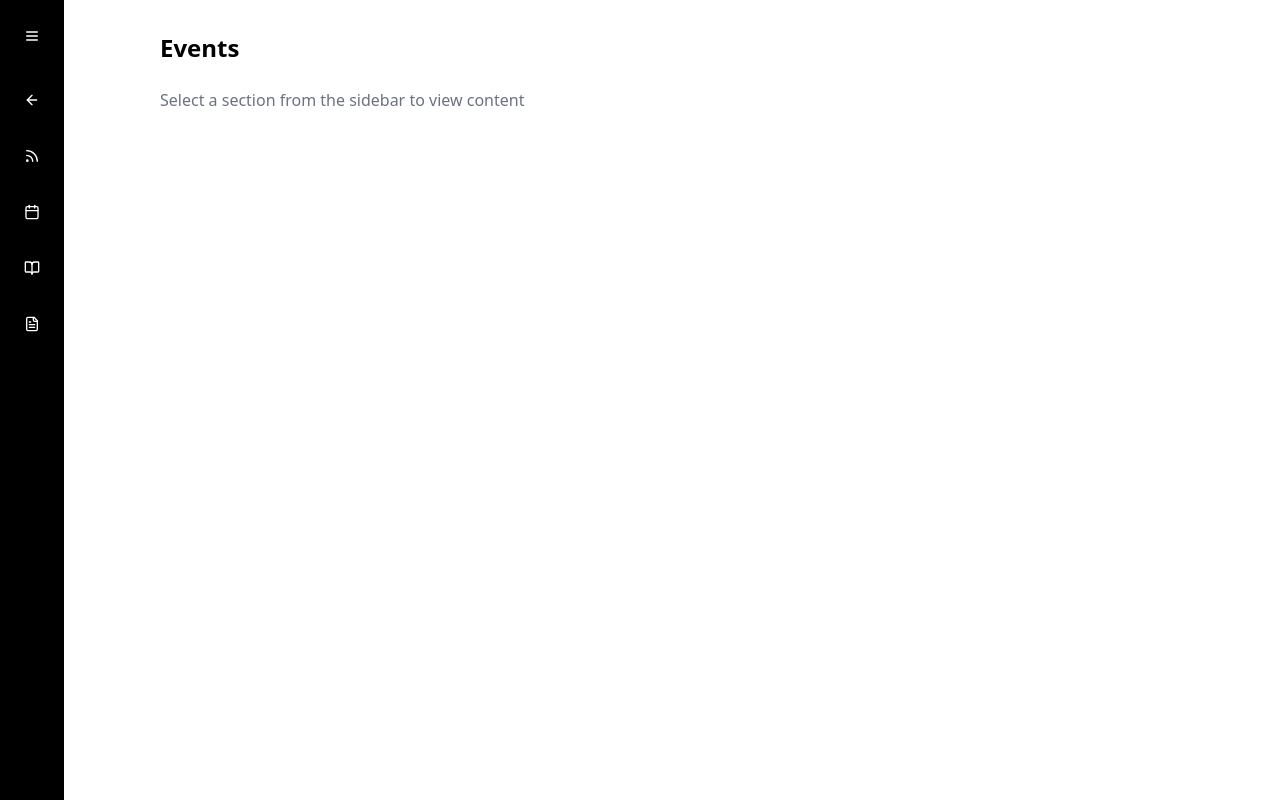
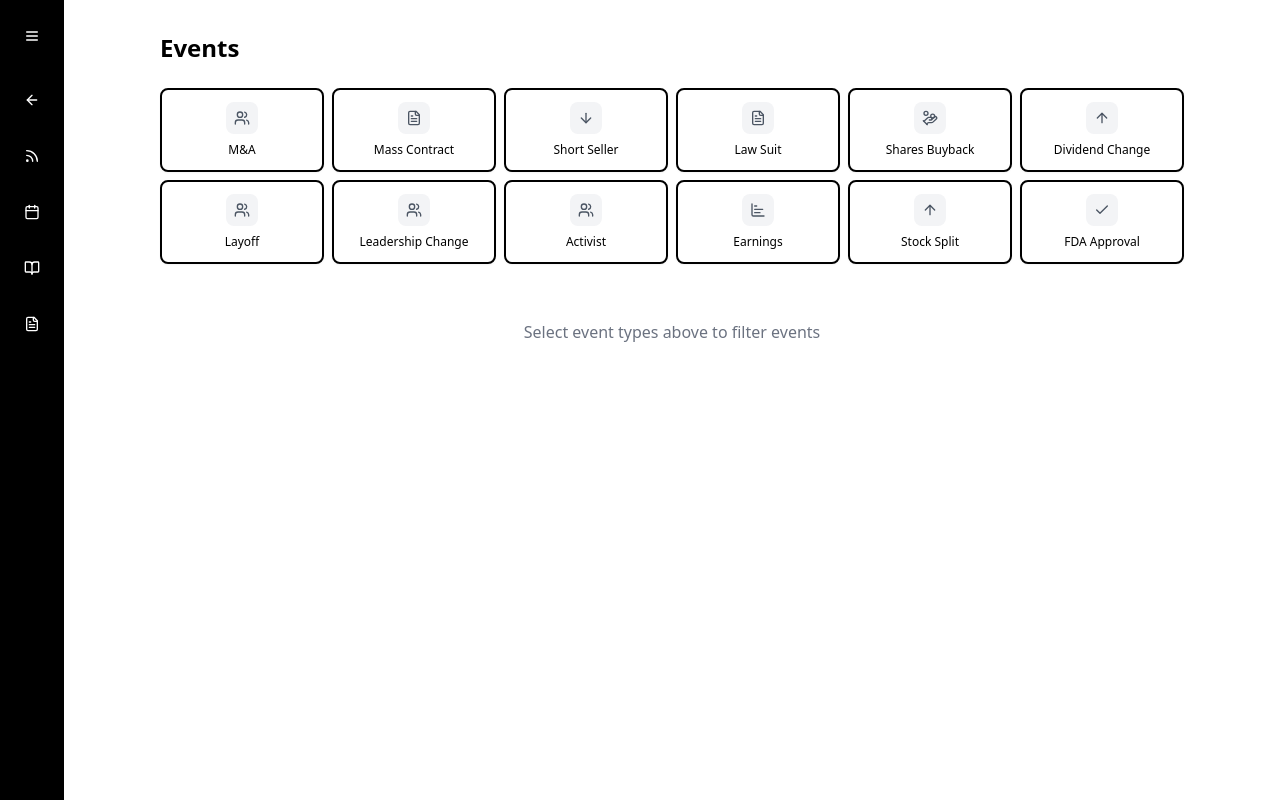
Before and after one commit to HazenWilson/feature-lab-portal, a React (Vite) app: page /demo/news in a window 1280 px wide. Both pictures are taken after a click on the button 32 px from the left and 212 px from the top of the page. Built offline with nearby package versions, Linux system fonts and the light colour scheme.

Commit message:
Add event cards filter
Adds a filter to the top of the events page accessible via the news page navigation.  The filter will not be added to the main news feed page.

```diff
--- a/src/pages/demo/News.tsx
+++ b/src/pages/demo/News.tsx
@@ -1,6 +1,6 @@
 import { useState } from "react";
 import { Link } from "react-router-dom";
-import { Menu, ArrowLeft, Rss, Calendar, BookOpen, FileText, Share2, BarChart2, ExternalLink } from "lucide-react";
+import { Menu, ArrowLeft, Rss, Calendar, BookOpen, FileText, Share2, BarChart2, ExternalLink, Users, HandCoins, ArrowUp, ArrowDown, ChartBar, Check } from "lucide-react";
 import { Button } from "@/components/ui/button";
 import { Card, CardContent } from "@/components/ui/card";
 import { Badge } from "@/components/ui/badge";
@@ -56,6 +56,21 @@ const mockNews: NewsItem[] = [
   },
 ];
 
+const eventTypes = [
+  { id: 'ma', name: 'M&A', icon: Users },
+  { id: 'mass-contract', name: 'Mass Contract', icon: FileText },
+  { id: 'short-seller', name: 'Short Seller', icon: ArrowDown },
+  { id: 'lawsuit', name: 'Law Suit', icon: FileText },
+  { id: 'buyback', name: 'Shares Buyback', icon: HandCoins },
+  { id: 'dividend', name: 'Dividend Change', icon: ArrowUp },
+  { id: 'layoff', name: 'Layoff', icon: Users },
+  { id: 'leadership', name: 'Leadership Change', icon: Users },
+  { id: 'activist', name: 'Activist', icon: Users },
+  { id: 'earnings', name: 'Earnings', icon: ChartBar },
+  { id: 'stock-split', name: 'Stock Split', icon: ArrowUp },
+  { id: 'fda', name: 'FDA Approval', icon: Check }
+];
+
 const News = () => {
   const [sidebarOpen, setSidebarOpen] = useState(false);
   const [currentSection, setCurrentSection] = useState("news-feed");
@@ -65,6 +80,15 @@ const News = () => {
   const [selectedCategory, setSelectedCategory] = useState<string>("all");
   const [selectedSource, setSelectedSource] = useState<string>("all");
   const [selectedSector, setSelectedSector] = useState<string>("all");
+  const [selectedEventTypes, setSelectedEventTypes] = useState<string[]>([]);
+
+  const toggleEventType = (eventId: string) => {
+    setSelectedEventTypes(prev =>
+      prev.includes(eventId)
+        ? prev.filter(id => id !== eventId)
+        : [...prev, eventId]
+    );
+  };
 
   const getSentimentColor = (sentiment: NewsItem["sentiment"]) => {
     switch (sentiment) {
@@ -171,102 +195,41 @@ const News = () => {
               {currentSection === "company-narratives" && "Company Narratives"}
             </h1>
 
-            {/* Filters Section */}
-            {currentSection === "news-feed" && (
-              <div className="mb-6">
-                <div className="flex flex-wrap gap-4">
-                  <Select onValueChange={setSelectedSentiment} value={selectedSentiment}>
-                    <SelectTrigger className="w-[180px]">
-                      <SelectValue placeholder="Sentiment" />
-                    </SelectTrigger>
-                    <SelectContent>
-                      <SelectGroup>
-                        <SelectItem value="all">All Sentiment</SelectItem>
-                        <SelectItem value="very-bullish">Very Bullish</SelectItem>
-                        <SelectItem value="bullish">Bullish</SelectItem>
-                        <SelectItem value="neutral">Neutral</SelectItem>
-                        <SelectItem value="mixed">Mixed Sentiment</SelectItem>
-                        <SelectItem value="bearish">Bearish</SelectItem>
-                        <SelectItem value="very-bearish">Very Bearish</SelectItem>
-                      </SelectGroup>
-                    </SelectContent>
-                  </Select>
+            {/* Events Section */}
+            {currentSection === "events" && (
+              <div className="space-y-6">
+                {/* Event Type Filters */}
+                <div className="grid grid-cols-2 sm:grid-cols-3 md:grid-cols-4 lg:grid-cols-6 gap-2">
+                  {eventTypes.map((eventType) => {
+                    const isSelected = selectedEventTypes.includes(eventType.id);
+                    const Icon = eventType.icon;
+                    return (
+                      <Card
+                        key={eventType.id}
+                        className={`cursor-pointer transition-all hover:shadow-md ${
+                          isSelected ? 'border-primary bg-primary/10' : 'bg-white'
+                        }`}
+                        onClick={() => toggleEventType(eventType.id)}
+                      >
+                        <CardContent className="p-3 flex flex-col items-center justify-center text-center">
+                          <div className={`p-2 rounded-lg ${isSelected ? 'bg-primary/20' : 'bg-gray-100'} mb-2`}>
+                            <Icon className={`w-4 h-4 ${isSelected ? 'text-primary' : 'text-gray-600'}`} />
+                          </div>
+                          <span className="text-xs font-medium">{eventType.name}</span>
+                        </CardContent>
+                      </Card>
+                    );
+                  })}
+                </div>
 
-                  <Select onValueChange={setSelectedImpact} value={selectedImpact}>
-                    <SelectTrigger className="w-[180px]">
-                      <SelectValue placeholder="Impact" />
-                    </SelectTrigger>
-                    <SelectContent>
-                      <SelectGroup>
-                        <SelectItem value="all">All Impact</SelectItem>
-                        <SelectItem value="high">High Impact</SelectItem>
-                        <SelectItem value="medium">Medium Impact</SelectItem>
-                        <SelectItem value="small">Small Impact</SelectItem>
-                      </SelectGroup>
-                    </SelectContent>
-                  </Select>
-
-                  <Select onValueChange={setSelectedTimeframe} value={selectedTimeframe}>
-                    <SelectTrigger className="w-[180px]">
-                      <SelectValue placeholder="Horizon" />
-                    </SelectTrigger>
-                    <SelectContent>
-                      <SelectGroup>
-                        <SelectItem value="all">All Horizons</SelectItem>
-                        <SelectItem value="short">Short Term</SelectItem>
-                        <SelectItem value="medium">Medium Term</SelectItem>
-                        <SelectItem value="long">Long Term</SelectItem>
-                      </SelectGroup>
-                    </SelectContent>
-                  </Select>
-
-                  <Select onValueChange={setSelectedCategory} value={selectedCategory}>
-                    <SelectTrigger className="w-[180px]">
-                      <SelectValue placeholder="Category" />
-                    </SelectTrigger>
-                    <SelectContent>
-                      <SelectGroup>
-                        <SelectItem value="all">All Categories</SelectItem>
-                        <SelectItem value="housing">Housing</SelectItem>
-                        <SelectItem value="equity">Equity Markets</SelectItem>
-                        <SelectItem value="forex">Forex</SelectItem>
-                        <SelectItem value="crypto">Crypto</SelectItem>
-                      </SelectGroup>
-                    </SelectContent>
-                  </Select>
-
-                  <Select onValueChange={setSelectedSource} value={selectedSource}>
-                    <SelectTrigger className="w-[180px]">
-                      <SelectValue placeholder="Sources" />
-                    </SelectTrigger>
-                    <SelectContent>
-                      <SelectGroup>
-                        <SelectItem value="all">All Sources</SelectItem>
-                        <SelectItem value="benzinga">Benzinga</SelectItem>
-                        <SelectItem value="schwab">Schwab Network</SelectItem>
-                        <SelectItem value="reuters">Reuters</SelectItem>
-                      </SelectGroup>
-                    </SelectContent>
-                  </Select>
-
-                  <Select onValueChange={setSelectedSector} value={selectedSector}>
-                    <SelectTrigger className="w-[180px]">
-                      <SelectValue placeholder="Sector" />
-                    </SelectTrigger>
-                    <SelectContent>
-                      <SelectGroup>
-                        <SelectItem value="all">All Sectors</SelectItem>
-                        <SelectItem value="technology">Technology</SelectItem>
-                        <SelectItem value="finance">Finance</SelectItem>
-                        <SelectItem value="healthcare">Healthcare</SelectItem>
-                        <SelectItem value="energy">Energy</SelectItem>
-                      </SelectGroup>
-                    </SelectContent>
-                  </Select>
+                {/* Events content will go here */}
+                <div className="text-gray-500 text-center py-8">
+                  Select event types above to filter events
                 </div>
               </div>
             )}
 
+            {/* News Feed Section */}
             {currentSection === "news-feed" && (
               <div className="space-y-4">
                 {mockNews.map((item, index) => (
@@ -327,7 +290,8 @@ const News = () => {
               </div>
             )}
 
-            {currentSection !== "news-feed" && (
+            {/* Other sections */}
+            {currentSection !== "news-feed" && currentSection !== "events" && (
               <div className="text-gray-500">
                 Select a section from the sidebar to view content
               </div>
```
